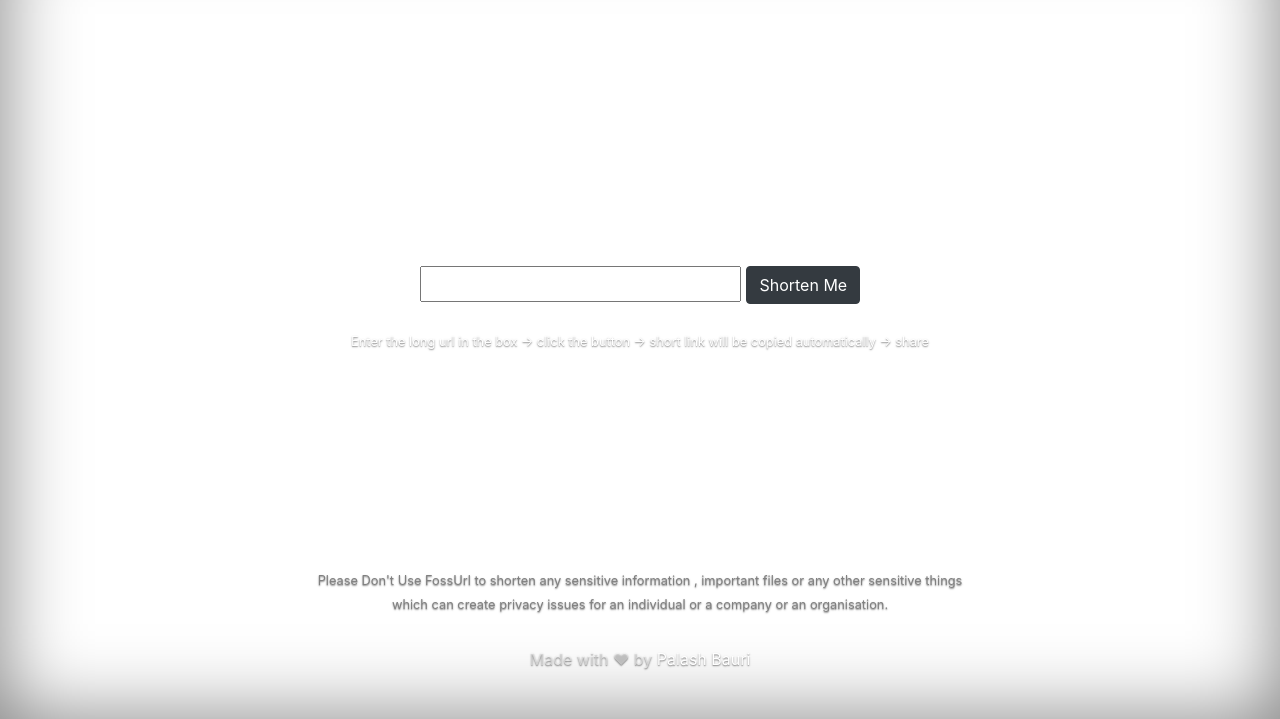
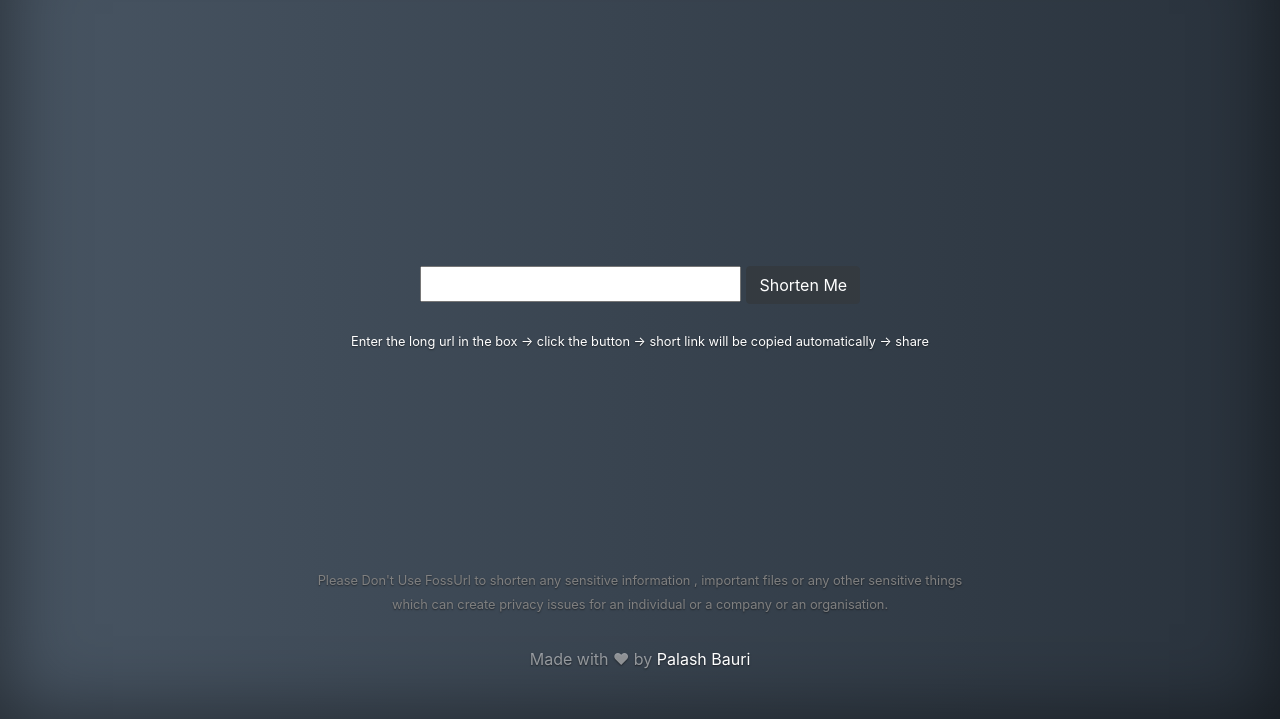
Before and after one commit to bauripalash/fossurl, a plain HTML site: page index.html in a window 1280 px wide. Shown: the part 81-800 px from the top of the page. Drawn offline with nearby package versions, Linux system fonts and the light colour scheme; a script that the page names is missing.

Commit message:
Colour fix

```diff
--- a/cover.css
+++ b/cover.css
@@ -27,7 +27,7 @@
 html,
 body {
   height: 100%;
-  background-color: linear-gradient(to right,#485563, #29323c);
+  background: linear-gradient(to right,#485563, #29323c);
 }
 body {
   color: #fff;
```
